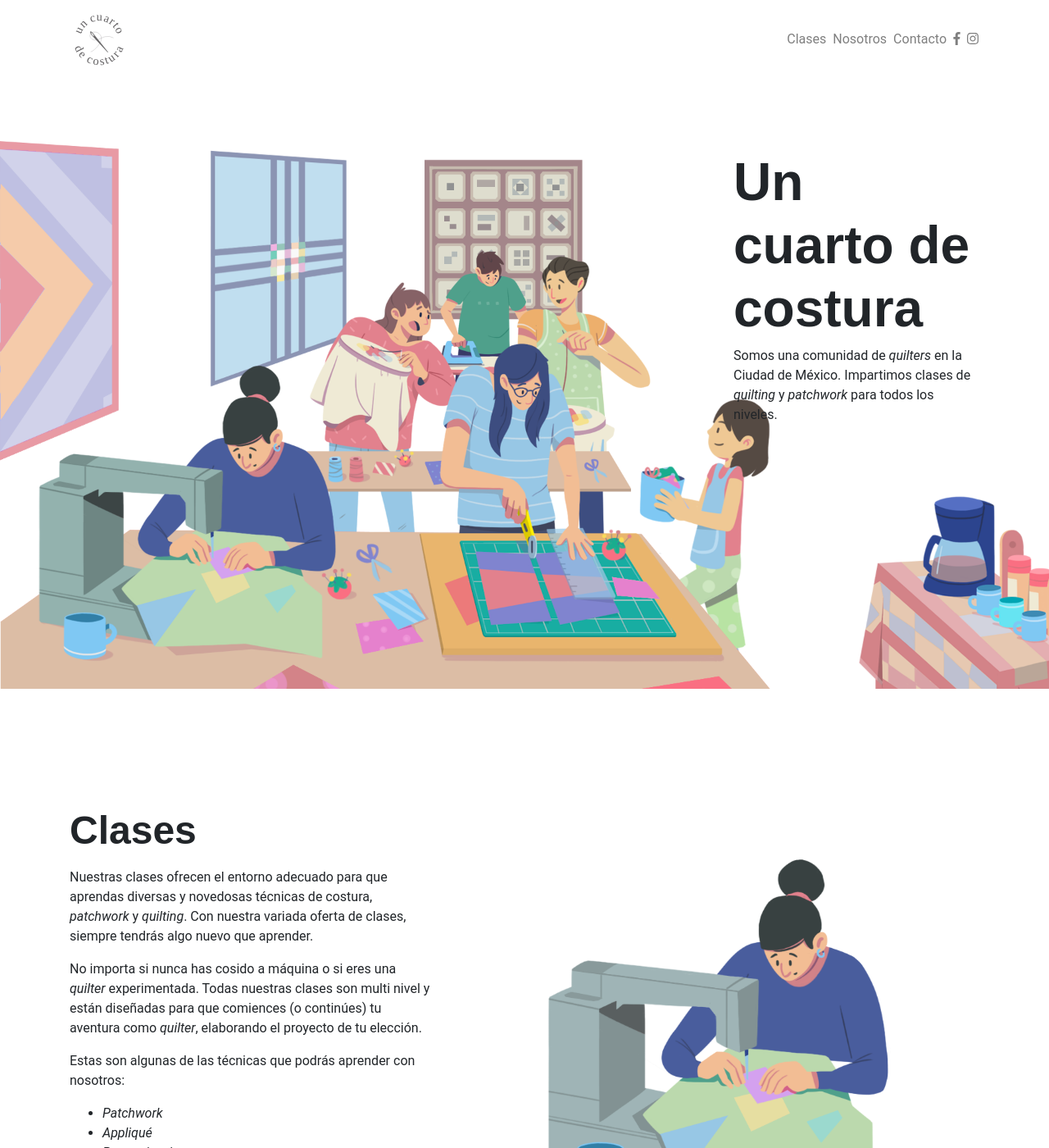
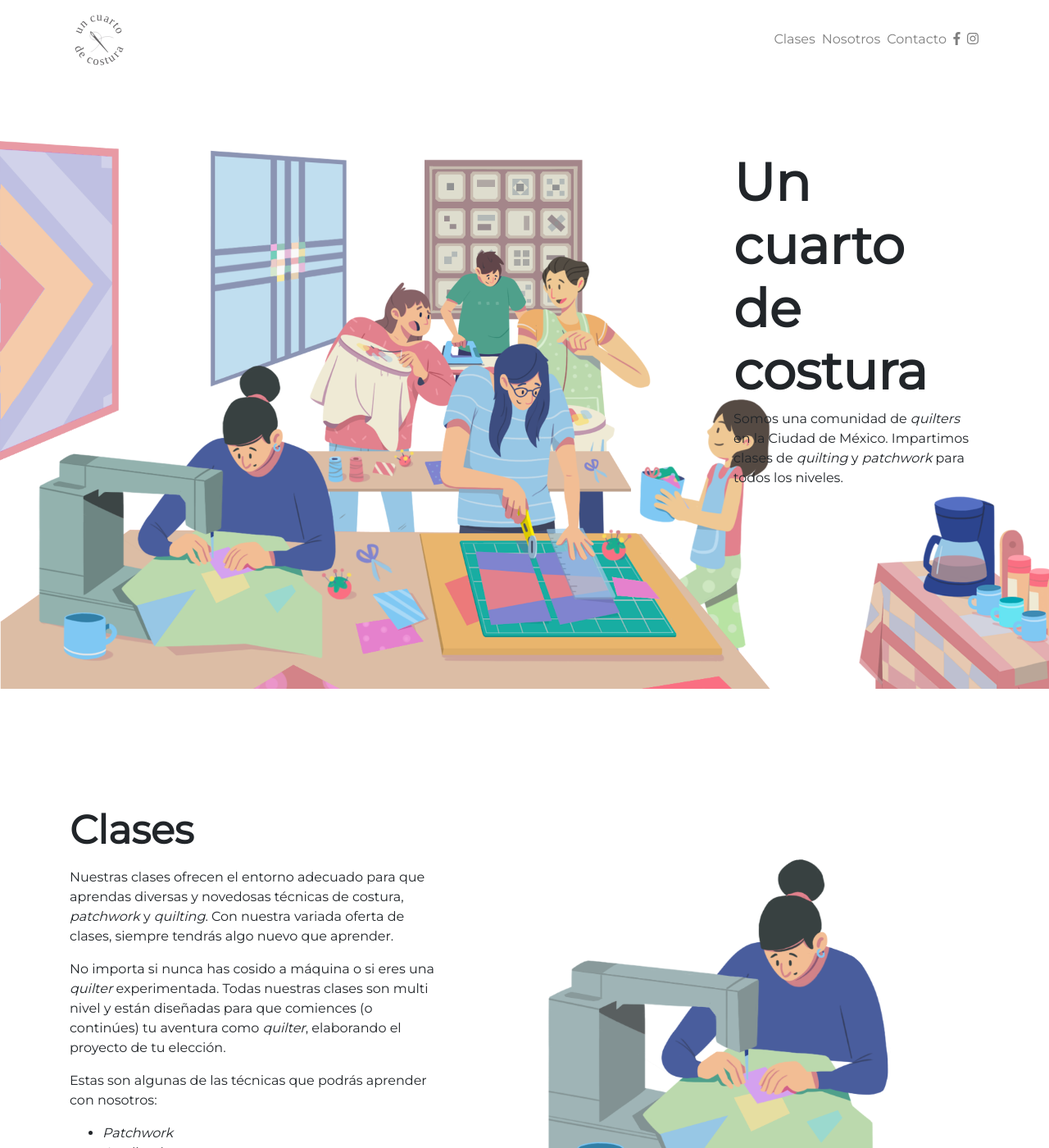
Before and after one commit to majesticness/majesticness.github.io, a Jekyll site: the page built from index.html, in a window 1280 px wide and 1400 px high. Shown: the whole window at 82% size. Built offline with Jekyll 4.4.1, drawn with Linux system fonts in a browser that asks for light colours; nearby versions of some CDN libraries.

Commit message:
Update style.css

```diff
--- a/assets/css/style.css
+++ b/assets/css/style.css
@@ -1,10 +1,10 @@
 body {
   padding-top: 3.5rem;
-  font-family: 'Roboto', sans-serif;
+  font-family: 'Montserrat', sans-serif;
 }
 
 h1, h2, h3, h4, h5, h6 {
-  font-family: 'Raleway', sans-serif;
+  font-family: 'Montserrat', sans-serif;
   font-weight: bold;
 }
 
```
